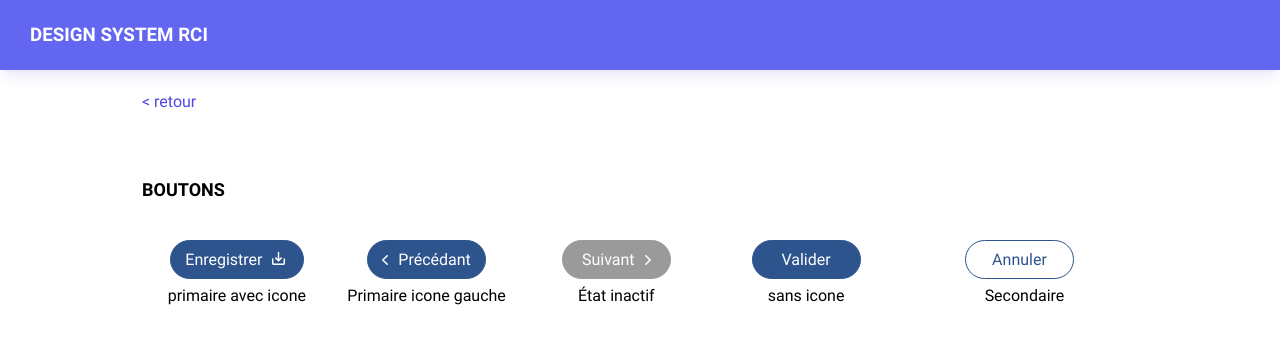
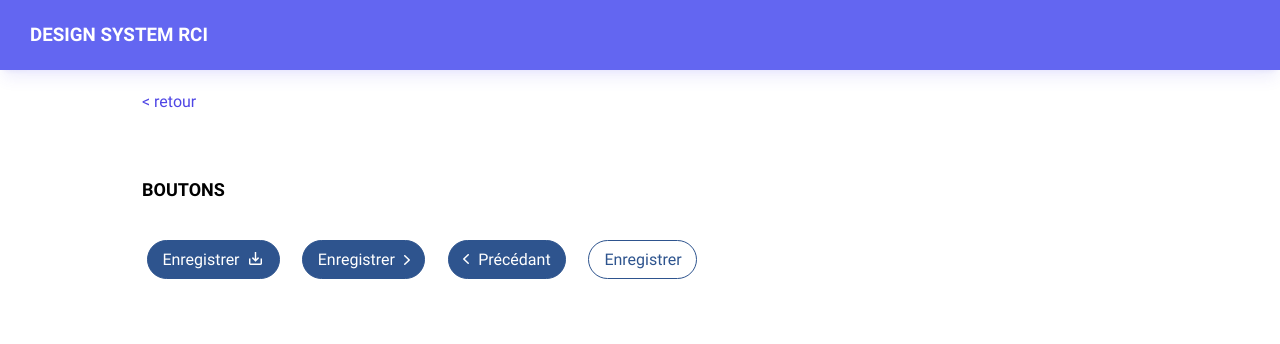
Before and after one commit to elixian/ds-pro, an Angular app: page /components/buttons in a window 1280 px wide. Shown: the top 344 px of the page. Built offline with nearby package versions, Linux system fonts and the light colour scheme.

Commit message:
nouveau controle  et design simplification bouton

```diff
--- a/src/app/components/buttons/buttons.component.html
+++ b/src/app/components/buttons/buttons.component.html
@@ -1,4 +1,4 @@
-<button [ngClass]=" {'reverse':reverse,'btn btn-theme':true}" [disabled]="isDisabled">
-  <span class="btn-text">{{text}}</span>
-  <ng-content select="[icone]"></ng-content>
+<button [ngClass]=" {'btn btn-theme':true}" [disabled]="isDisabled" >
+  {{text}}
+  <span *ngIf="icon" [attr.data-icon]="icon" [ngStyle]="{'transform': (dir === 'rtl') ? 'rotate(180deg)': ''}" ></span>
 </button>
--- a/src/app/components/buttons/buttons.component.scss
+++ b/src/app/components/buttons/buttons.component.scss
@@ -1,18 +1,17 @@
-
 // Fix issue causing buttons in Firefox to be 2px bigger than they should
 button.btn::-moz-focus-inner {
     border: 0;
-  }
+}
 
 .btn {
     display: flex;
-    gap: 10px;
+    gap: 1ch;
     justify-content: center;
     height: 39px;
     flex-wrap: nowrap;
     align-items: center;
     min-width: 109px;
-    padding-block: 1rem ;
+    padding-block: 1rem;
     padding-inline: 1.6ch;
     margin-block: .5rem;
     margin-inline: .5rem;
@@ -20,17 +19,36 @@ button.btn::-moz-focus-inner {
     border-width: 1px;
     border-color: var(--c-blue-500);
     color: var(--c-blue-500);
+    touch-action: manipulation;
 
-
-    &:disabled{
+    &:disabled {
         cursor: not-allowed;
         background-color: var(--c-grey-500);
         opacity: .8;
     }
+}
 
-    &.reverse{
-        flex-direction: row-reverse;
-    }
+[data-icon] {
+
+    block-size: 16px;
+    inline-size: 16px;
+    flex-shrink: 0;
+    fill: none;
+    stroke-linecap: round;
+    stroke-linejoin: round;
+    background-color: rgb(255, 255, 255);
+}
+
+[data-icon='download'] {
+    --cloud: url(./svg/download.svg) center / contain no-repeat;
+    mask: var(--cloud);
+}
+
+[data-icon='arrow'] {
+    --arrow: url(./svg/arrow.svg) center / contain no-repeat;
+    mask: var(--arrow);
+    block-size: 11px;
+    inline-size: 6px;
 }
 
 :host-context(.btn-primary) .btn-theme {
@@ -38,10 +56,11 @@ button.btn::-moz-focus-inner {
     color: white;
     transition: background-color .3s ease-in-out;
 
-    &:hover:not(:disabled){
+    &:hover:not(:disabled) {
         background-color: var(--c-blue-700);
     }
-    &:disabled{
+
+    &:disabled {
         cursor: not-allowed;
         background-color: var(--c-grey-500);
         border-color: var(--c-grey-500);
--- a/src/app/components/buttons/buttons.component.ts
+++ b/src/app/components/buttons/buttons.component.ts
@@ -1,4 +1,4 @@
-import { Component, OnInit, Input, Output, EventEmitter } from '@angular/core';
+import { Component, OnInit, Input, Output, EventEmitter, Attribute } from '@angular/core';
 
 
  /**
@@ -34,21 +34,23 @@ export class ButtonsComponent implements OnInit {
  * </app-buttons>
  */
 @Input() text:string = "default text";
-/**
- * reverse l affichage label et icone . Example usage:
- *
- * default (false)
- * @example
- * <app-buttons class="btn-primary"
- *      [text]="'Suivant'"
- *      [reverse]="true">
- * </app-buttons>
- */
-@Input() reverse:boolean = false;
 
-  constructor() { }
+
+@Input() icon:string | undefined ;
+
+_dir:String | undefined;
+  constructor(@Attribute('dir') public dir: string) {
+    this._dir= dir;
+
+  }
   ngOnInit(): void {
   }
 
 
 }
+
+enum dir{
+  rtl,
+  ltr,
+  auto
+}
--- a/src/app/layouts/button-view/button-view.component.html
+++ b/src/app/layouts/button-view/button-view.component.html
@@ -1,49 +1,11 @@
-      <h1 class="m-14  ml-0">Boutons</h1>
-      <div class="flex items-start">
-        <div class="flex flex-col items-center basis-1/5 ">
-          <app-buttons class="btn-primary" [text]="'Enregistrer'" [reverse]="getIsReverse(primaryBtn)" #primaryBtn>
-            <app-icones [ngStyle]="{'display':getHasIcone(icoBtn)?'none':'inherit'}" icone [nameIcone]="'save'"
-              [hidden]="true" #icoBtn></app-icones>
-          </app-buttons>
-          <div class="flex gap-5">
-            <p class="">primaire avec icone</p>
-
-          </div>
-
-        </div>
-        <div class="flex flex-col items-center basis-1/5">
-          <app-buttons class="btn-primary" [text]="'Précédant'"  [reverse]="true">
-            <app-icones icone [nameIcone]="'arrow-left'"></app-icones>
-          </app-buttons>
-          <div class="flex gap-5">
-            <p class="">Primaire icone gauche</p>
-
-          </div>
-
-
-        </div>
-        <div class="flex flex-col items-center basis-1/5">
-          <app-buttons class="btn-primary" [text]="'Suivant'" [isDisabled]="true" [reverse]="false">
-            <app-icones icone [nameIcone]="'arrow-right'"></app-icones>
-          </app-buttons>
-          <div class="flex gap-5">
-            <p class="">État inactif</p>
-
-          </div>
-
-
-        </div>
-        <div class="flex flex-col items-center basis-1/5">
-          <app-buttons class="btn-primary" [text]="'Valider'"></app-buttons>
-          <div class="flex gap-5">
-            <p class="">sans icone</p>
-
-          </div>
-
-        </div>
-        <div class="flex flex-col items-center basis-1/4">
-          <app-buttons class="" [text]="'Annuler'"></app-buttons>
-          <p class="ml-4">Secondaire</p>
-
-        </div>
-      </div>
+<h1 class="m-14  ml-0">Boutons</h1>
+<div class="flex items-start gap-5">
+  <app-buttons class="btn-primary" [text]="'Enregistrer'" [icon]="'download'" >
+  </app-buttons>
+  <app-buttons class="btn-primary" [text]="'Enregistrer'" [icon]="'arrow'" >
+  </app-buttons>
+  <app-buttons class="btn-primary" [text]="'Précédant'" [icon]="'arrow'" dir="rtl" >
+  </app-buttons>
+  <app-buttons class="" [text]="'Enregistrer'" [icon]="''" >
+  </app-buttons>
+</div>
--- a/src/app/layouts/button-view/button-view.component.ts
+++ b/src/app/layouts/button-view/button-view.component.ts
@@ -24,12 +24,6 @@ export class ButtonViewComponent implements OnInit {
     return elem.hidden;
   }
 
-  toggleReverse(elem:ButtonsComponent){
-    elem.reverse = !elem.reverse;
-  }
-  getIsReverse(elem:ButtonsComponent):boolean{
-    return elem.reverse;
-  }
 
   changeIcone(elem:IconesComponent,type:string){
     elem.nameIcone = type
```
Also changed, not shown: src/app/components/buttons/svg/arrow.svg (added), src/app/components/buttons/svg/download.svg (added).
